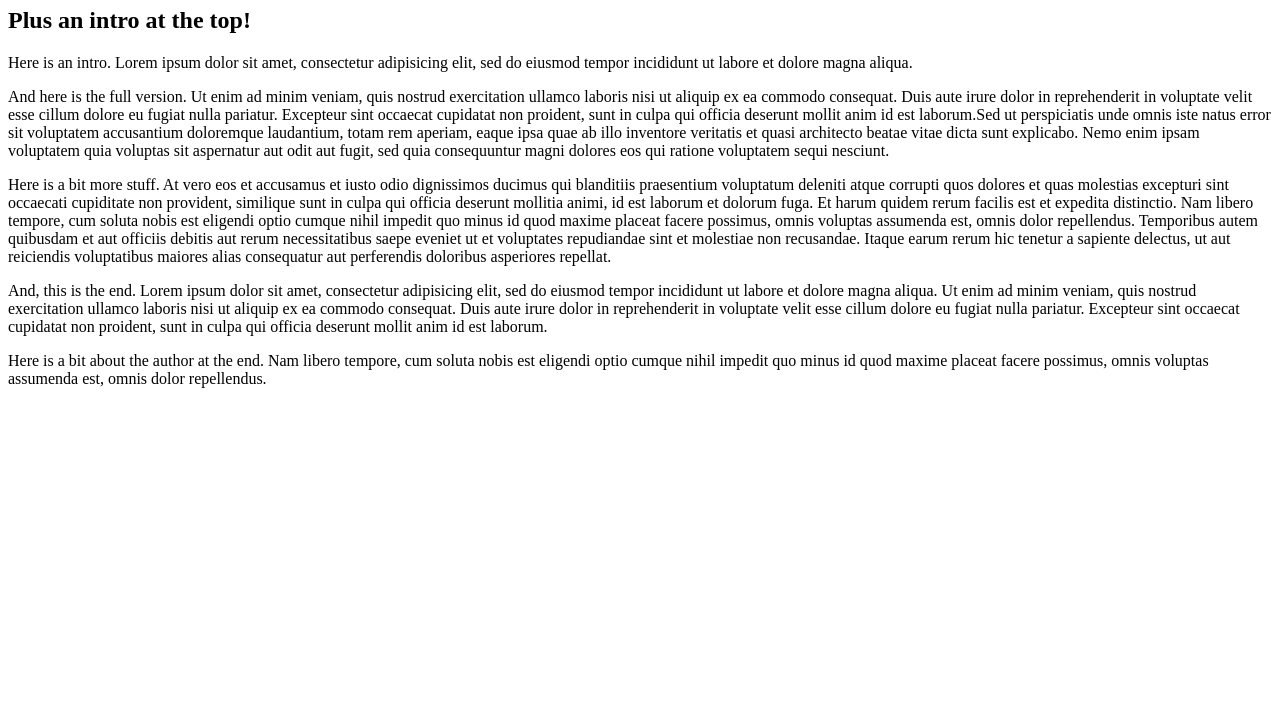
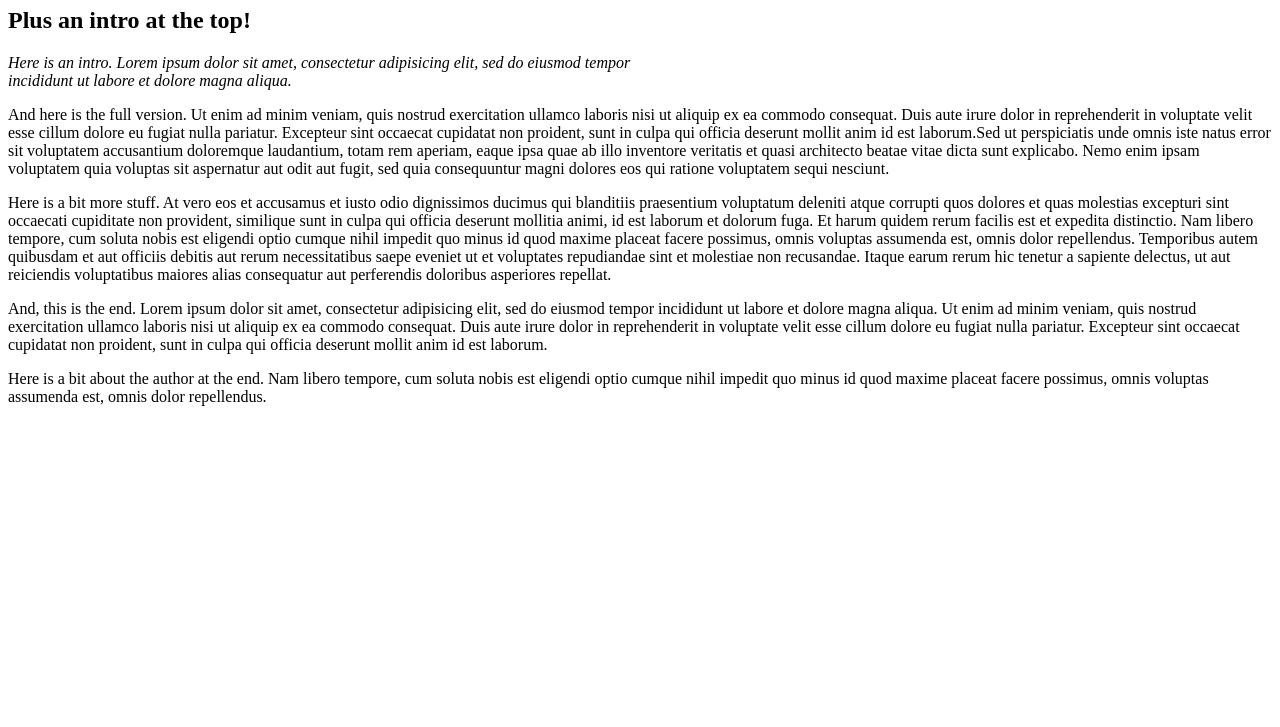
Before and after one commit to webquiza/practice-css-classes, a plain HTML site: page index.html in a window 1280 px wide. Shown: the part 73-800 px from the top of the page. Drawn offline with Linux system fonts and the light colour scheme.

Commit message:
add class to <p> with css styling

```diff
--- a/css/styles.css
+++ b/css/styles.css
@@ -0,0 +1,4 @@
+p.intro {
+  width: 50%;
+  font-style: italic;
+}
--- a/index.html
+++ b/index.html
@@ -10,7 +10,7 @@
   <h1>Paragraphs of text</h1>
   <h2>Plus an intro at the top!</h2>
 
-  <p>Here is an intro. Lorem ipsum dolor sit amet, consectetur adipisicing elit, sed do eiusmod tempor incididunt ut labore et dolore magna aliqua.</p>
+  <p class="intro">Here is an intro. Lorem ipsum dolor sit amet, consectetur adipisicing elit, sed do eiusmod tempor incididunt ut labore et dolore magna aliqua.</p>
 
   <p>And here is the full version. Ut enim ad minim veniam, quis nostrud exercitation ullamco laboris nisi ut aliquip ex ea commodo consequat. Duis aute irure dolor in reprehenderit in voluptate velit esse cillum dolore eu fugiat nulla pariatur. Excepteur sint occaecat cupidatat non proident, sunt in culpa qui officia deserunt mollit anim id est laborum.Sed ut perspiciatis unde omnis iste natus error sit voluptatem accusantium doloremque laudantium, totam rem aperiam, eaque ipsa quae ab illo inventore veritatis et quasi architecto beatae vitae dicta sunt explicabo. Nemo enim ipsam voluptatem quia voluptas sit aspernatur aut odit aut fugit, sed quia consequuntur magni dolores eos qui ratione voluptatem sequi nesciunt.</p>
 
```
